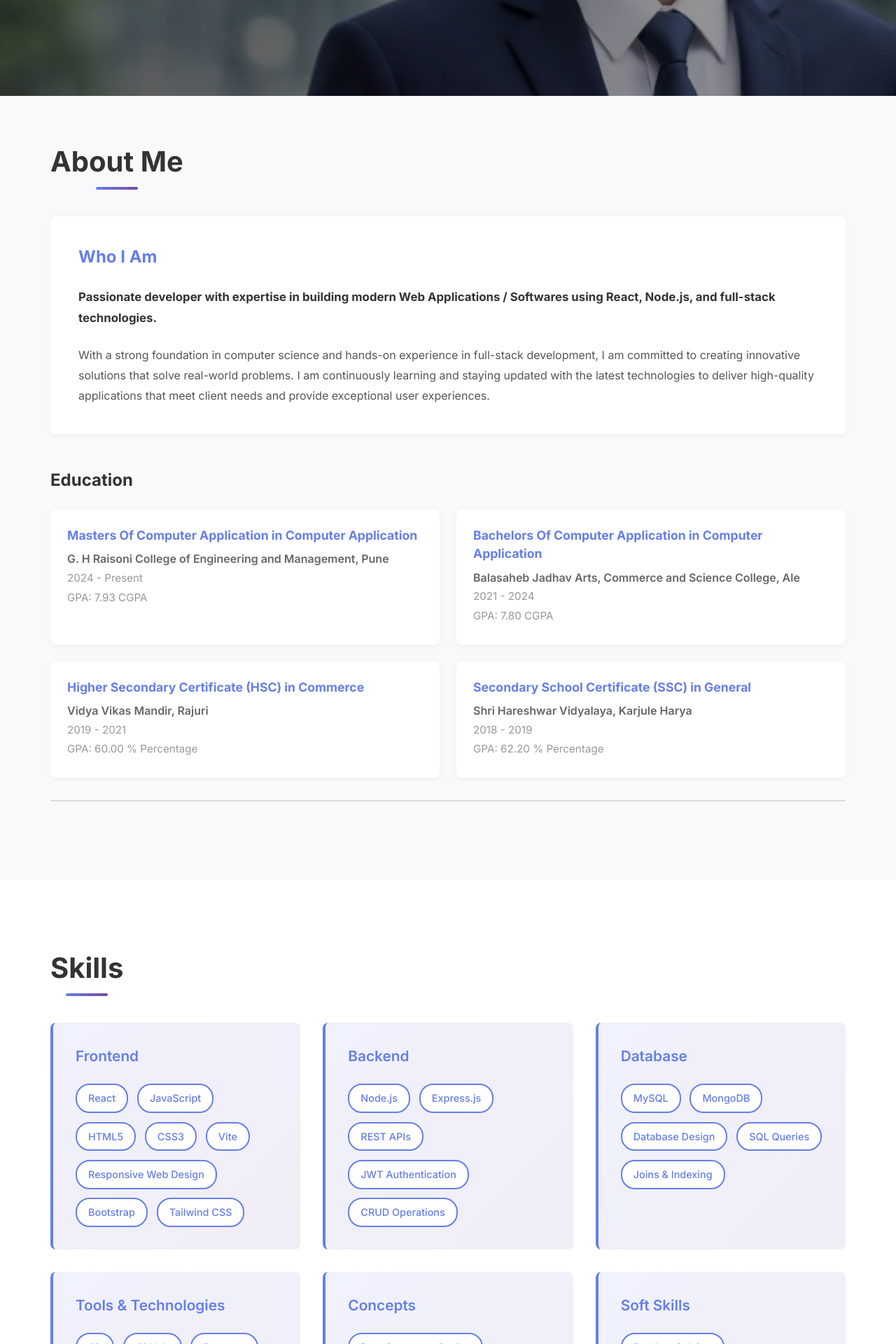
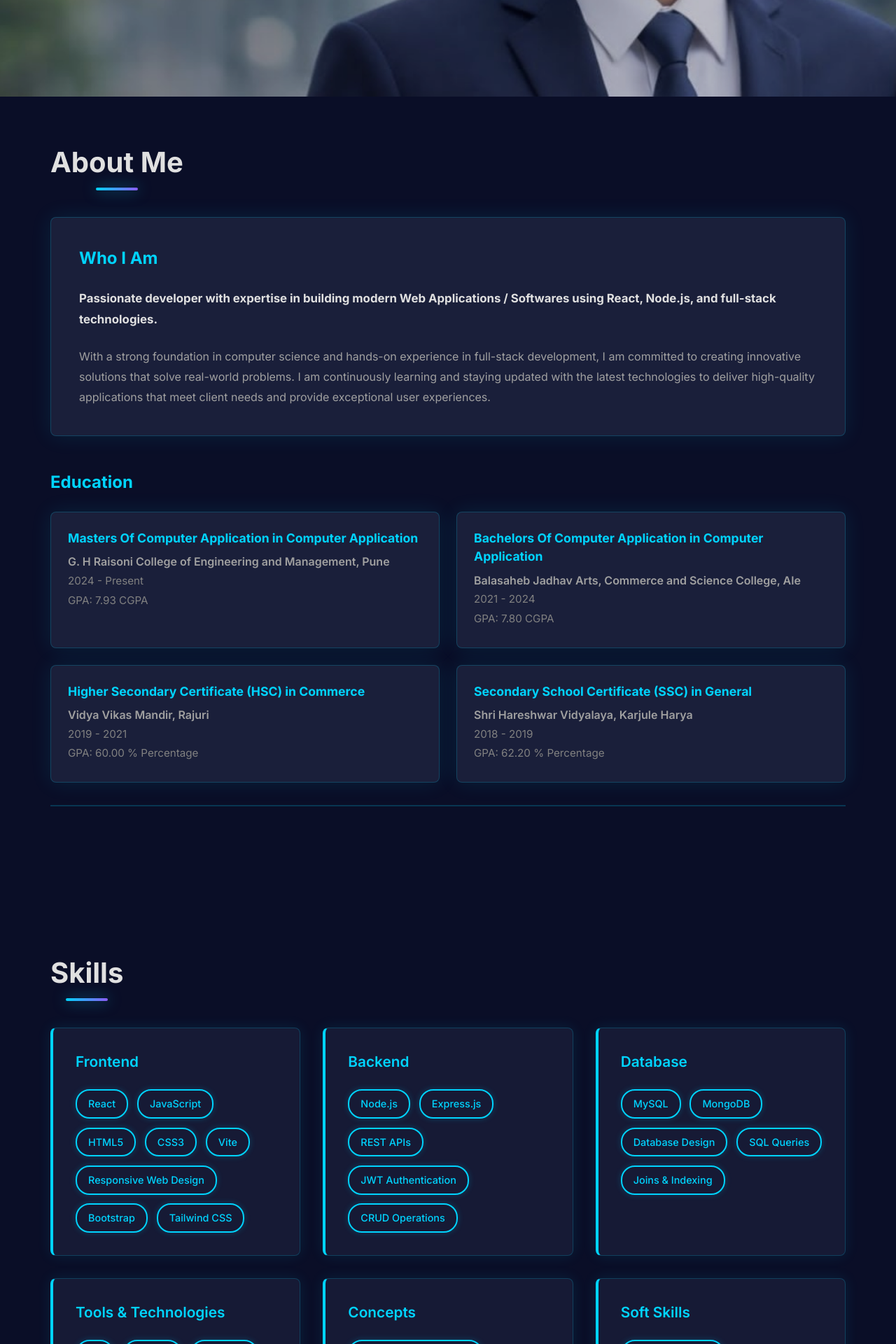
Before and after one commit to autimaruti2004/portfolio, a React (Vite) app: page / in a window 1280 px wide. Shown: the part 740-2660 px from the top of the page at 70% size. Built offline with nearby package versions, Linux system fonts and the light colour scheme; no server answers.

Commit message:
Updated whole page Theme

```diff
--- a/src/App.css
+++ b/src/App.css
@@ -36,8 +36,9 @@ section {
   transform: translateX(-50%);
   width: 60px;
   height: 4px;
-  background: linear-gradient(90deg, #667eea, #764ba2);
+  background: linear-gradient(90deg, #00d4ff, #8b5cf6);
   border-radius: 2px;
+  box-shadow: 0 0 20px rgba(0, 212, 255, 0.6);
 }
 
 /* Animations */
--- a/src/components/About.css
+++ b/src/components/About.css
@@ -1,6 +1,6 @@
 .about {
   padding: 4rem 2rem;
-  background-color: #f8f9fa;
+  background-color: #0a0e27;
 }
 
 .container {
@@ -12,7 +12,7 @@
   font-size: 2.5rem;
   text-align: center;
   margin-bottom: 3rem;
-  color: #333;
+  color: #e0e0e0;
   font-weight: 700;
 }
 
@@ -37,35 +37,36 @@
 }
 
 .who-i-am-section {
-  background: white;
+  background: #1a1f3a;
   padding: 2.5rem;
   border-radius: 8px;
-  box-shadow: 0 2px 10px rgba(0, 0, 0, 0.05);
+  box-shadow: 0 0 30px rgba(0, 212, 255, 0.1);
   margin-bottom: 3rem;
+  border: 1px solid rgba(0, 212, 255, 0.2);
 }
 
 .who-i-am-section h3 {
   font-size: 1.5rem;
-  color: #667eea;
+  color: #00d4ff;
   margin-bottom: 1.5rem;
   font-weight: 700;
 }
 
 .summary-text {
   line-height: 1.8;
-  color: #333;
+  color: #a0a0a0;
   font-size: 1.05rem;
   margin-bottom: 1.5rem;
 }
 
 .summary-text strong {
   font-weight: 700;
-  color: #333;
+  color: #e0e0e0;
 }
 
 .description-text {
   line-height: 1.8;
-  color: #555;
+  color: #a0a0a0;
   font-size: 1rem;
   margin: 0;
 }
@@ -76,7 +77,7 @@
 
 .about-text {
   line-height: 1.8;
-  color: #555;
+  color: #a0a0a0;
   font-size: 1.05rem;
 }
 
@@ -87,12 +88,12 @@
 .education-section {
   margin-bottom: 3rem;
   padding-bottom: 2rem;
-  border-bottom: 2px solid #ddd;
+  border-bottom: 2px solid rgba(0, 212, 255, 0.2);
 }
 
 .education-section h3 {
   font-size: 1.5rem;
-  color: #333;
+  color: #00d4ff;
   margin-bottom: 1.5rem;
   font-weight: 700;
 }
@@ -104,14 +105,15 @@
 }
 
 .education-item {
-  background: white;
+  background: #1a1f3a;
   padding: 1.5rem;
   border-radius: 8px;
-  box-shadow: 0 2px 10px rgba(0, 0, 0, 0.05);
+  box-shadow: 0 0 30px rgba(0, 212, 255, 0.1);
+  border: 1px solid rgba(0, 212, 255, 0.2);
 }
 
 .education-item h4 {
-  color: #667eea;
+  color: #00d4ff;
   margin-bottom: 0.5rem;
   font-size: 1.1rem;
   font-weight: 700;
@@ -121,12 +123,12 @@
   font-weight: 600;
   margin-bottom: 0.3rem;
   font-size: 1rem;
-  color: #666;
+  color: #a0a0a0;
 }
 
 .year,
 .gpa {
-  color: #999;
+  color: #808080;
   font-size: 0.95rem;
   margin-bottom: 0.3rem;
 }
@@ -137,7 +139,7 @@
 
 .certifications-section h3 {
   font-size: 1.5rem;
-  color: #333;
+  color: #e0e0e0;
   margin-bottom: 1.5rem;
   font-weight: 700;
 }
--- a/src/components/Contact.css
+++ b/src/components/Contact.css
@@ -1,6 +1,6 @@
 .contact {
   padding: clamp(3rem, 8vw, 6rem) 2rem;
-  background-color: #f8f9fa;
+  background-color: #0a0e27;
 }
 
 .container {
@@ -12,7 +12,7 @@
   font-size: clamp(1.8rem, 5vw, 2.5rem);
   text-align: center;
   margin-bottom: clamp(2rem, 4vw, 3rem);
-  color: #333;
+  color: #e0e0e0;
 }
 
 .contact-content {
@@ -23,20 +23,21 @@
 }
 
 .contact-info {
-  background: white;
+  background: #1a1f3a;
   padding: clamp(1.5rem, 3vw, 2rem);
   border-radius: 8px;
-  box-shadow: 0 4px 15px rgba(0, 0, 0, 0.08);
+  box-shadow: 0 0 30px rgba(0, 212, 255, 0.1);
+  border: 1px solid rgba(0, 212, 255, 0.2);
 }
 
 .contact-info h3 {
   font-size: clamp(1.3rem, 3vw, 1.5rem);
-  color: #333;
+  color: #e0e0e0;
   margin-bottom: clamp(0.8rem, 1.5vw, 1rem);
 }
 
 .contact-info > p {
-  color: #666;
+  color: #a0a0a0;
   line-height: 1.6;
   margin-bottom: clamp(1.5rem, 2vw, 2rem);
   font-size: clamp(0.9rem, 1.6vw, 0.95rem);
@@ -52,21 +53,21 @@
 
 .info-label {
   font-weight: 600;
-  color: #333;
+  color: #e0e0e0;
   display: block;
   margin-bottom: 0.3rem;
   font-size: clamp(0.9rem, 1.5vw, 0.95rem);
 }
 
 .info-item a {
-  color: #667eea;
+  color: #00d4ff;
   text-decoration: none;
   transition: color 0.3s ease;
   font-size: clamp(0.9rem, 1.5vw, 0.95rem);
 }
 
 .info-item a:hover {
-  color: #5568d3;
+  color: #8b5cf6;
   text-decoration: underline;
 }
 
@@ -93,18 +94,20 @@
   justify-content: center;
   width: 40px;
   height: 40px;
-  background-color: #f0f0f0;
-  color: #333;
+  background-color: rgba(0, 212, 255, 0.1);
+  color: #00d4ff;
   text-decoration: none;
   border-radius: 50%;
   transition: all 0.3s ease;
   font-size: 1.2rem;
+  border: 1px solid rgba(0, 212, 255, 0.3);
 }
 
 .social-icon:hover {
-  background-color: #667eea;
-  color: white;
+  background-color: rgba(0, 212, 255, 0.2);
+  color: #00d4ff;
   transform: translateY(-3px);
+  box-shadow: 0 0 20px rgba(0, 212, 255, 0.4);
 }
 
 .social-links {
@@ -116,22 +119,23 @@
 }
 
 .follow-text {
-  color: #666;
+  color: #a0a0a0;
   line-height: 1.6;
   margin-bottom: 1rem;
   font-size: 0.9rem;
 }
 
 .contact-form {
-  background: white;
+  background: #1a1f3a;
   padding: clamp(1.5rem, 3vw, 2rem);
   border-radius: 8px;
-  box-shadow: 0 4px 15px rgba(0, 0, 0, 0.08);
+  box-shadow: 0 0 30px rgba(0, 212, 255, 0.1);
+  border: 1px solid rgba(0, 212, 255, 0.2);
 }
 
 .contact-form h3 {
   font-size: clamp(1.3rem, 3vw, 1.5rem);
-  color: #333;
+  color: #e0e0e0;
   margin-bottom: clamp(1rem, 2vw, 1.5rem);
   font-weight: 700;
 }
@@ -143,7 +147,7 @@
 .form-group label {
   display: block;
   margin-bottom: 0.5rem;
-  color: #333;
+  color: #e0e0e0;
   font-weight: 600;
   font-size: clamp(0.9rem, 1.6vw, 0.95rem);
 }
@@ -152,18 +156,21 @@
 .form-group textarea {
   width: 100%;
   padding: clamp(0.6rem, 1.2vw, 0.8rem);
-  border: 2px solid #eee;
+  border: 2px solid rgba(0, 212, 255, 0.3);
   border-radius: 4px;
   font-size: clamp(0.9rem, 1.5vw, 1rem);
   font-family: inherit;
   transition: all 0.3s ease;
+  background-color: rgba(26, 31, 58, 0.8);
+  color: #e0e0e0;
+}
 }
 
 .form-group input:focus,
 .form-group textarea:focus {
   outline: none;
-  border-color: #667eea;
-  box-shadow: 0 0 0 3px rgba(102, 126, 234, 0.1);
+  border-color: #00d4ff;
+  box-shadow: 0 0 20px rgba(0, 212, 255, 0.3);
 }
 
 .form-group textarea {
@@ -174,8 +181,8 @@
 .submit-btn {
   width: 100%;
   padding: clamp(0.7rem, 1.2vw, 0.9rem);
-  background: linear-gradient(135deg, #667eea 0%, #764ba2 100%);
-  color: white;
+  background: linear-gradient(135deg, #00d4ff 0%, #8b5cf6 100%);
+  color: #0a0e27;
   border: none;
   border-radius: 4px;
   font-size: clamp(0.95rem, 1.6vw, 1rem);
@@ -186,7 +193,7 @@
 
 .submit-btn:hover {
   transform: translateY(-2px);
-  box-shadow: 0 5px 20px rgba(102, 126, 234, 0.3);
+  box-shadow: 0 0 30px rgba(0, 212, 255, 0.4), 0 0 60px rgba(139, 92, 246, 0.3);
 }
 
 .submit-btn:active {
--- a/src/components/Experience.css
+++ b/src/components/Experience.css
@@ -1,6 +1,6 @@
 .experience {
   padding: 6rem 2rem;
-  background-color: #f8f9fa;
+  background-color: #0a0e27;
 }
 
 .container {
@@ -12,7 +12,7 @@
   font-size: 2.5rem;
   text-align: center;
   margin-bottom: 3rem;
-  color: #333;
+  color: #e0e0e0;
 }
 
 .timeline {
@@ -27,7 +27,8 @@
   transform: translateX(-50%);
   width: 2px;
   height: 100%;
-  background-color: #667eea;
+  background-color: #00d4ff;
+  box-shadow: 0 0 20px rgba(0, 212, 255, 0.4);
 }
 
 .timeline-item {
@@ -47,39 +48,41 @@
 .timeline-dot {
   width: 16px;
   height: 16px;
-  background-color: #667eea;
+  background-color: #00d4ff;
   border-radius: 50%;
   margin: 0.5rem 0;
   position: relative;
   z-index: 2;
   flex-shrink: 0;
+  box-shadow: 0 0 15px rgba(0, 212, 255, 0.6);
 }
 
 .timeline-content {
   width: calc(50% - 30px);
   padding: 1.5rem;
-  background: white;
+  background: #1a1f3a;
   border-radius: 8px;
-  box-shadow: 0 4px 15px rgba(0, 0, 0, 0.08);
+  box-shadow: 0 0 30px rgba(0, 212, 255, 0.1);
   margin: 0 1rem;
+  border: 1px solid rgba(0, 212, 255, 0.2);
 }
 
 .job-title {
   font-size: 1.3rem;
-  color: #667eea;
+  color: #00d4ff;
   margin: 0 0 0.5rem 0;
   font-weight: 600;
 }
 
 .company {
   font-size: 1.1rem;
-  color: #333;
+  color: #e0e0e0;
   margin: 0 0 0.3rem 0;
   font-weight: 500;
 }
 
 .duration {
-  color: #999;
+  color: #808080;
   font-size: 0.9rem;
   margin: 0 0 1rem 0;
 }
@@ -87,7 +90,7 @@
 .job-description {
   margin: 0;
   padding-left: 1.5rem;
-  color: #666;
+  color: #a0a0a0;
   line-height: 1.6;
 }
 
--- a/src/components/Footer.css
+++ b/src/components/Footer.css
@@ -1,8 +1,9 @@
 .footer {
-  background: linear-gradient(135deg, #667eea 0%, #764ba2 100%);
-  color: white;
+  background: linear-gradient(135deg, #1a1f3a 0%, #0a0e27 100%);
+  color: #e0e0e0;
   padding: 1rem 2rem;
   text-align: center;
+  border-top: 1px solid rgba(0, 212, 255, 0.2);
 }
 
 .footer-content {
--- a/src/components/Hero.css
+++ b/src/components/Hero.css
@@ -1,12 +1,13 @@
 .hero {
   min-height: 100vh;
-  color: white;
+  color: #e0e0e0;
   display: flex;
   align-items: center;
   justify-content: flex-start;
   padding: 4rem 2rem;
   position: relative;
   overflow: hidden;
+  background: linear-gradient(135deg, #0a0e27 0%, #1a1f3a 100%);
 }
 
 .hero-background {
@@ -26,7 +27,7 @@
   left: 0;
   width: 100%;
   height: 100%;
-  background: rgba(0, 0, 0, 0.4);
+  background: rgba(10, 14, 39, 0.256);
   z-index: 2;
 }
 
--- a/src/components/Projects.css
+++ b/src/components/Projects.css
@@ -1,6 +1,6 @@
 .projects {
   padding: 4rem 2rem;
-  background-color: #f8f9fa;
+  background-color: #0a0e27;
 }
 
 .container {
@@ -12,7 +12,7 @@
   font-size: 2.5rem;
   text-align: center;
   margin-bottom: 3rem;
-  color: #333;
+  color: #e0e0e0;
   font-weight: 700;
 }
 
@@ -23,29 +23,32 @@
 }
 
 .project-card {
-  background: white;
+  background: #1a1f3a;
   border-radius: 12px;
   overflow: hidden;
-  box-shadow: 0 4px 15px rgba(0, 0, 0, 0.08);
+  box-shadow: 0 0 30px rgba(0, 212, 255, 0.1);
   transition: all 0.3s ease;
   display: flex;
   flex-direction: row;
+  border: 1px solid rgba(0, 212, 255, 0.2);
 }
 
 .project-card:hover {
   transform: translateY(-8px);
-  box-shadow: 0 12px 30px rgba(0, 0, 0, 0.15);
+  box-shadow: 0 0 40px rgba(0, 212, 255, 0.3), 0 0 80px rgba(139, 92, 246, 0.2);
+  border-color: rgba(0, 212, 255, 0.4);
 }
 
 .project-image {
   width: 35%;
   height: 280px;
-  background: linear-gradient(135deg, #667eea 0%, #764ba2 100%);
+  background: linear-gradient(135deg, #1a1f3a 0%, #0a0e27 100%);
   display: flex;
   align-items: center;
   justify-content: center;
   overflow: hidden;
   flex-shrink: 0;
+  border-right: 1px solid rgba(0, 212, 255, 0.2);
 }
 
 .project-image img {
@@ -75,13 +78,13 @@
 
 .project-title {
   font-size: 1.6rem;
-  color: #333;
+  color: #e0e0e0;
   margin: 0 0 0.8rem 0;
   font-weight: 700;
 }
 
 .project-description {
-  color: #666;
+  color: #a0a0a0;
   font-size: 1rem;
   margin: 0 0 1rem 0;
   line-height: 1.6;
@@ -89,7 +92,7 @@
 }
 
 .project-full-description {
-  color: #777;
+  color: #808080;
   font-size: 0.95rem;
   margin-bottom: 1.2rem;
   line-height: 1.7;
--- a/src/components/Skills.css
+++ b/src/components/Skills.css
@@ -1,6 +1,6 @@
 .skills {
   padding: clamp(3rem, 8vw, 6rem) 2rem;
-  background-color: white;
+  background-color: #0a0e27;
 }
 
 .container {
@@ -12,7 +12,7 @@
   font-size: clamp(1.8rem, 5vw, 2.5rem);
   text-align: center;
   margin-bottom: 3rem;
-  color: #333;
+  color: #e0e0e0;
 }
 
 .skills-grid {
@@ -23,14 +23,17 @@
 
 .skill-category {
   padding: 2rem;
-  background: linear-gradient(135deg, rgba(102, 126, 234, 0.1) 0%, rgba(118, 75, 162, 0.1) 100%);
+  background: rgba(26, 31, 58, 0.8);
   border-radius: 8px;
-  border-left: 4px solid #667eea;
+  border-left: 4px solid #00d4ff;
+  border: 1px solid rgba(0, 212, 255, 0.2);
+  border-left: 4px solid #00d4ff;
+  box-shadow: 0 0 20px rgba(0, 212, 255, 0.1);
 }
 
 .category-title {
   font-size: clamp(1.1rem, 2vw, 1.3rem);
-  color: #667eea;
+  color: #00d4ff;
   margin-bottom: 1.5rem;
   font-weight: 600;
 }
@@ -44,20 +47,22 @@
 .skill-tag {
   display: inline-block;
   padding: 0.5rem 1rem;
-  background-color: white;
-  color: #667eea;
-  border: 2px solid #667eea;
+  background-color: transparent;
+  color: #00d4ff;
+  border: 2px solid #00d4ff;
   border-radius: 20px;
   font-size: clamp(0.85rem, 1.5vw, 0.9rem);
   font-weight: 500;
   transition: all 0.3s ease;
   cursor: default;
+  box-shadow: 0 0 10px rgba(0, 212, 255, 0.2);
 }
 
 .skill-tag:hover {
-  background-color: #667eea;
-  color: white;
+  background-color: rgba(0, 212, 255, 0.1);
+  color: #00d4ff;
   transform: translateY(-2px);
+  box-shadow: 0 0 20px rgba(0, 212, 255, 0.4);
 }
 
 @media (max-width: 1024px) {
--- a/src/config/portfolioData.js
+++ b/src/config/portfolioData.js
@@ -191,7 +191,7 @@ export const portfolioData = {
     },
         {
       id: 3,
-      title: "Pthon",
+      title: "Python",
       issuer: "Udemy",
       year: "2024",
       image: "",
--- a/src/index.css
+++ b/src/index.css
@@ -5,21 +5,26 @@
   line-height: 1.5;
   font-weight: 400;
 
-  color-scheme: light;
-  color: #333;
-  background-color: #ffffff;
+  color-scheme: dark;
+  color: #e0e0e0;
+  background-color: #0a0e27;
 
   font-synthesis: none;
   text-rendering: optimizeLegibility;
   -webkit-font-smoothing: antialiased;
   -moz-osx-font-smoothing: grayscale;
 
-  /* Primary Colors */
-  --primary-color: #667eea;
-  --secondary-color: #764ba2;
-  --text-color: #333;
-  --text-light: #666;
-  --bg-light: #f8f9fa;
+  /* Primary Colors - Neon Theme */
+  --primary-color: #00d4ff;
+  --secondary-color: #8b5cf6;
+  --accent-pink: #ff006e;
+  --accent-cyan: #00d4ff;
+  --text-color: #e0e0e0;
+  --text-light: #a0a0a0;
+  --bg-dark: #0a0e27;
+  --bg-darker: #050812;
+  --bg-card: #1a1f3a;
+  --bg-light: #151b2f;
 }
 
 * {
@@ -48,6 +53,7 @@ body {
   padding: 0;
   min-width: 320px;
   min-height: 100vh;
+  background-color: #0a0e27;
   font-family: inherit;
   background-color: #ffffff;
 }
```
Also changed, not shown: src/components/Certifications.css (+10 -10 lines), src/components/Header.css (+4 -3 lines), public/project3.jpg.
